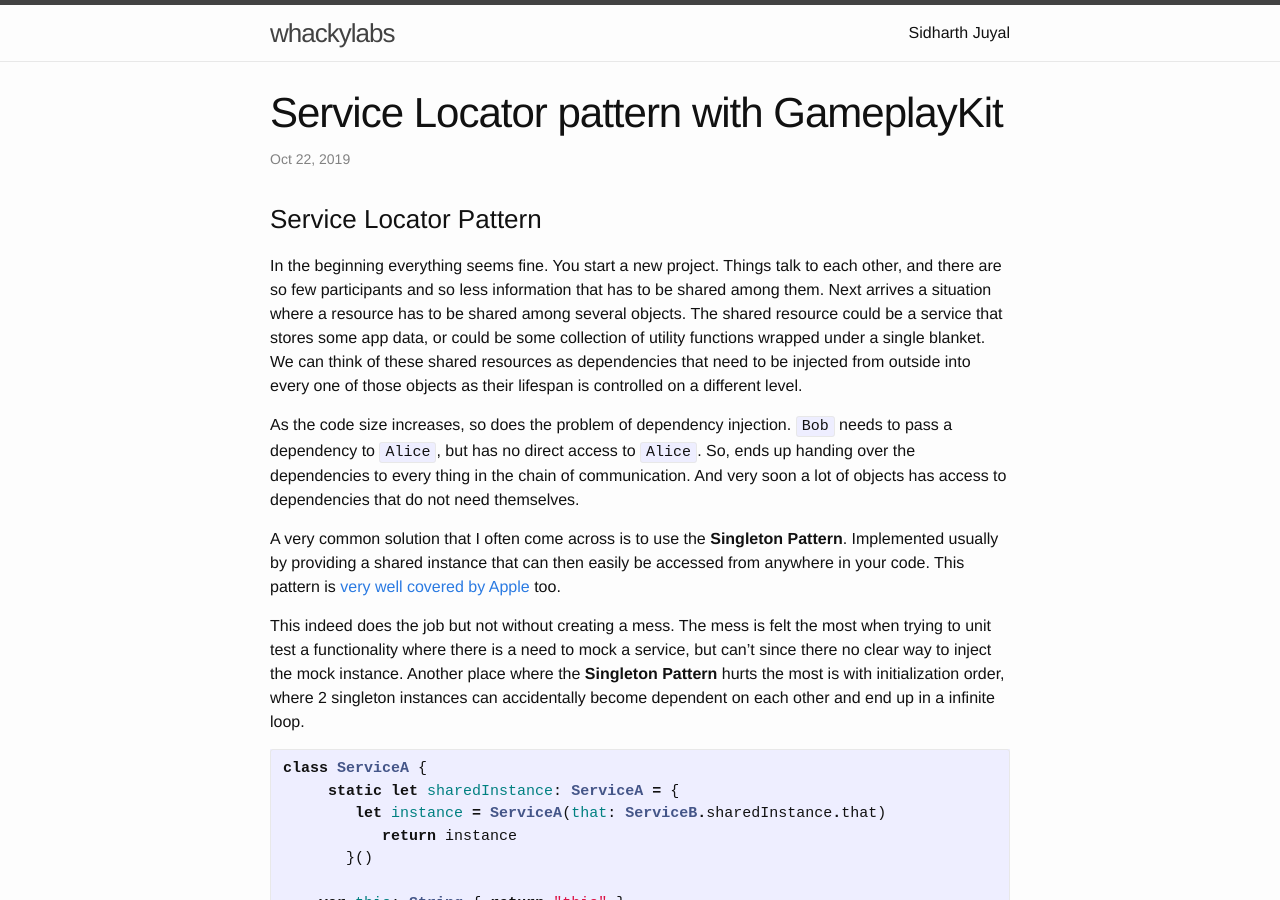
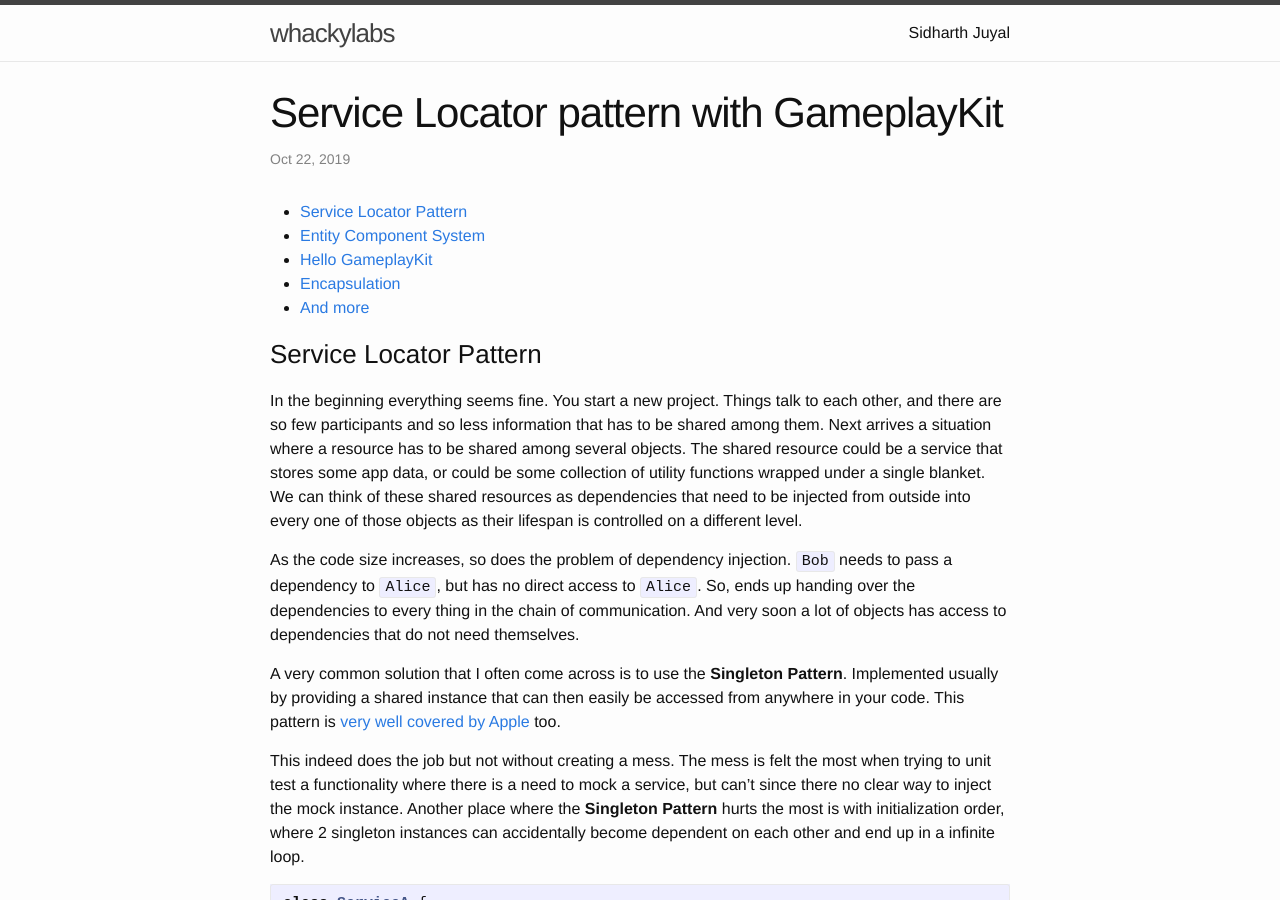
Before and after one commit to chunkyguy/chunkyguy.github.io, a Jekyll site: the page built from _posts/2019-10-21-service-locator-gameplaykit.md, in a window 1280 px wide and 900 px high. Built offline with Jekyll 4.4.1, drawn with Linux system fonts in a browser that asks for light colours.

Commit message:
Add TOC to Service Locator

````diff
--- a/_posts/2019-10-21-service-locator-gameplaykit.md
+++ b/_posts/2019-10-21-service-locator-gameplaykit.md
@@ -5,6 +5,12 @@ date:   2019-10-23 00:18:00 +0200
 categories: architecture ios
 published: true
 ---
+
+- [Service Locator Pattern](#service-locator-pattern)
+- [Entity Component System](#entity-component-system)
+- [Hello GameplayKit](#hello-gameplaykit)
+- [Encapsulation](#encapsulation)
+- [And more](#and-more)
 
 ### Service Locator Pattern
 
@@ -241,7 +247,7 @@ class ServiceLocator {
 
 ```
 
-### And more ...
+### And more
 
 And that is not all. There is much more available in `GameplayKit` that can be useful when implementing a `Service Locator Pattern`. Like the `GKEntity.removeComponent(ofType:)` or `GKComponent.willRemoveFromEntity()`. There is also a section in the [GameplayKit programming guide](https://developer.apple.com/library/archive/documentation/General/Conceptual/GameplayKit_Guide/EntityComponent.html#//apple_ref/doc/uid/TP40015172-CH6) that covers the Entity Component System I was talking about earlier.
 
````
